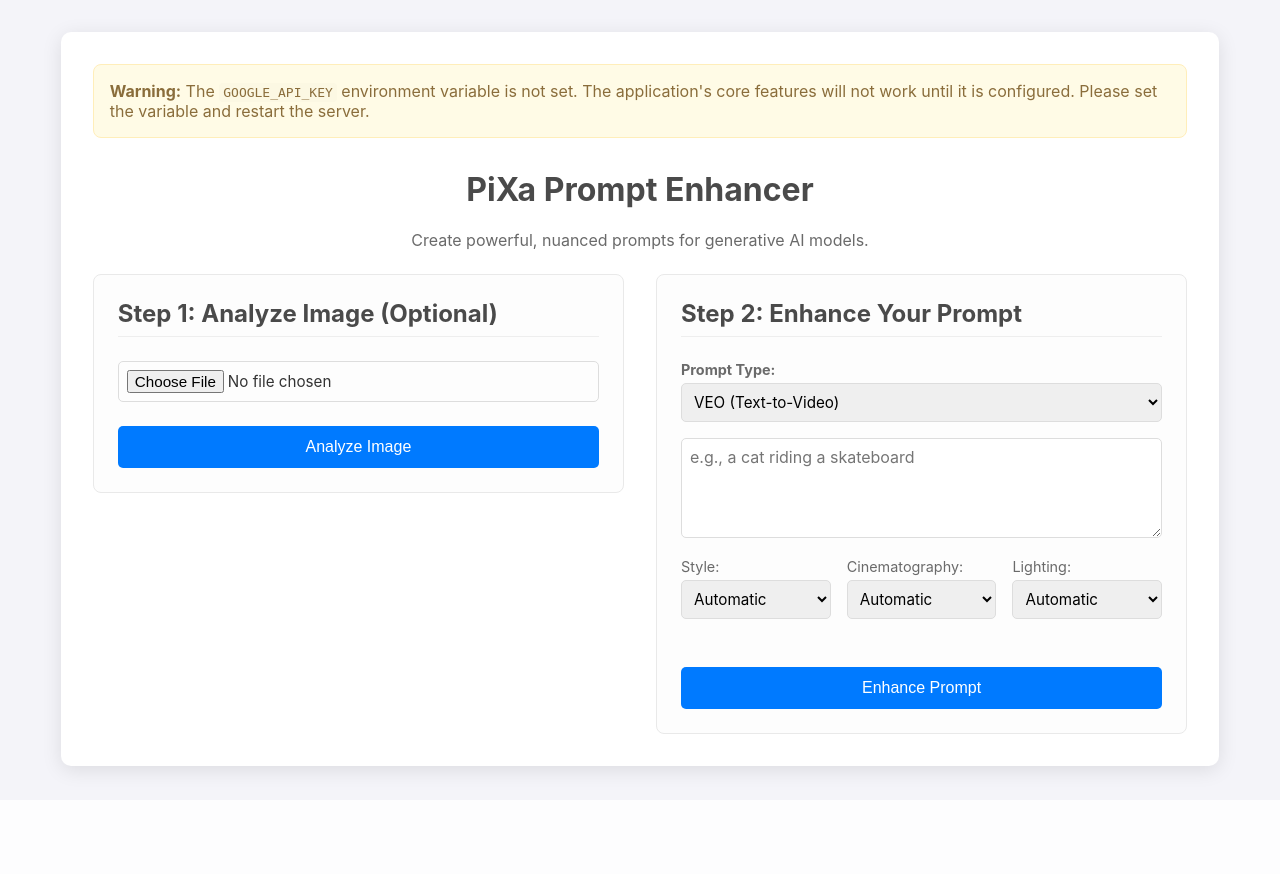
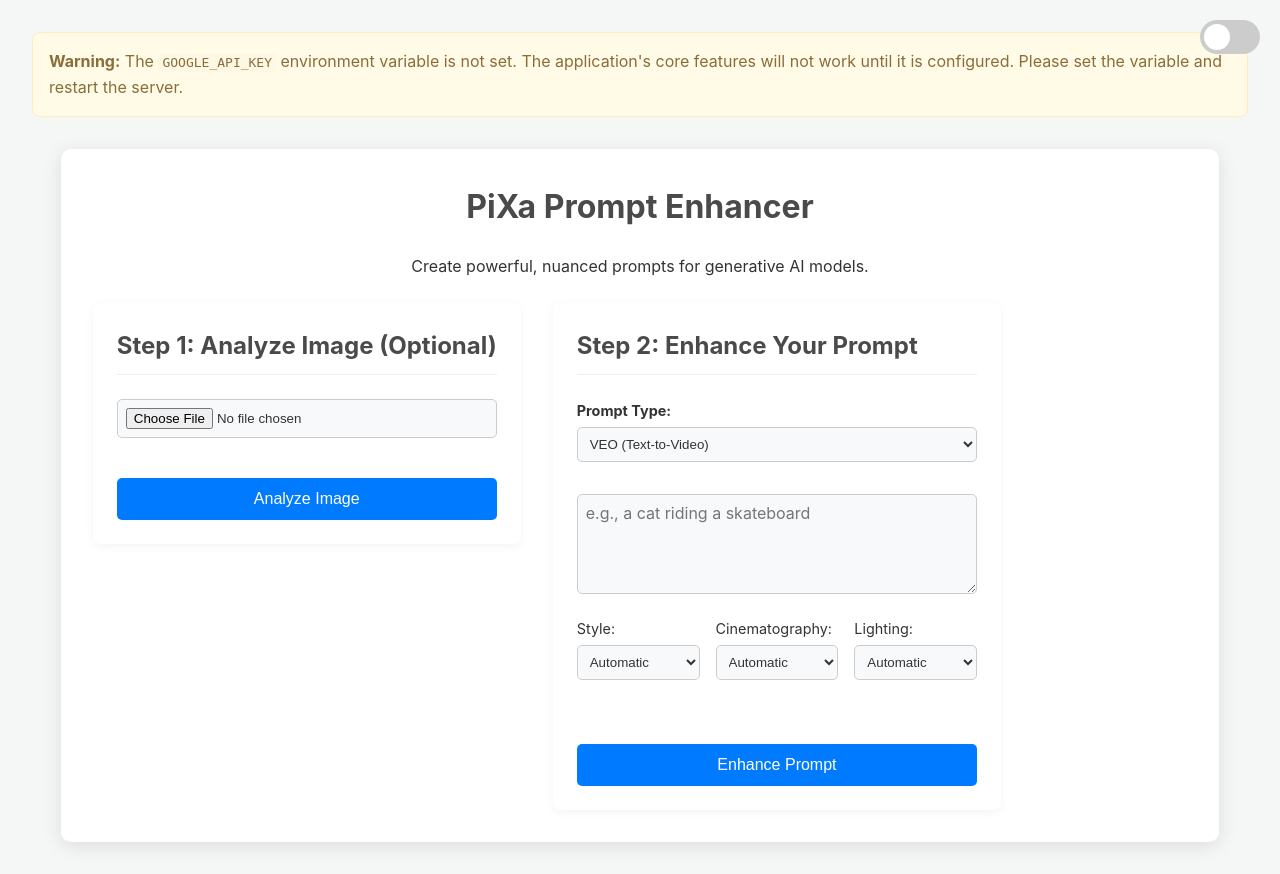
Before and after one commit to VenimK/pixa-prompt-enhancer, a FastAPI app: page / in a window 1280 px wide. Before the commit the page ends 780 px from the top, so only its background shows below. Run offline with FastAPI, Linux system fonts and the light colour scheme.

Commit message:
feat: add dark mode theme with persistent storage and UI improvements

```diff
--- a/app/static/css/styles.css
+++ b/app/static/css/styles.css
@@ -1,14 +1,53 @@
-
 body {
     font-family: -apple-system, BlinkMacSystemFont, "Segoe UI", Roboto, Helvetica, Arial, sans-serif;
-    background-color: #f4f4f9;
-    color: #333;
+    line-height: 1.6;
+    background-color: var(--background-color);
+    color: var(--text-color);
     margin: 0;
+    transition: background-color 0.3s, color 0.3s;
+}
+
+.page-wrapper {
+    position: relative;
     padding: 2rem;
 }
 
+:root {
+    --background-color: #f4f7f6;
+    --text-color: #333;
+    --container-bg: white;
+    --card-bg: #fff;
+    --button-bg: #007bff;
+    --button-text: white;
+    --border-color: #eee;
+    --h1-color: #4a4a4a;
+    --input-bg: #f8f9fa;
+    --input-border: #ccc;
+    --warning-bg: #fffbe6;
+    --warning-text: #8a6d3b;
+    --warning-border: #ffeeba;
+    --warning-code-bg: #fcf8e3;
+}
+
+body.dark-mode {
+    --background-color: #121212;
+    --text-color: #e0e0e0;
+    --container-bg: #1e1e1e;
+    --card-bg: #2c2c2c;
+    --button-bg: #0056b3;
+    --button-text: #e0e0e0;
+    --border-color: #444;
+    --h1-color: #e0e0e0;
+    --input-bg: #333;
+    --input-border: #555;
+    --warning-bg: #2c2a22;
+    --warning-text: #d4b886;
+    --warning-border: #5a4a2e;
+    --warning-code-bg: #3a3830;
+}
+
 .container {
-    background: white;
+    background: var(--container-bg);
     padding: 2rem;
     border-radius: 10px;
     box-shadow: 0 4px 20px rgba(0, 0, 0, 0.1);
@@ -17,38 +56,119 @@ body {
     margin: auto;
 }
 
+.header {
+    text-align: center;
+    margin-bottom: 1rem;
+}
+
+
+.theme-switch-container {
+    position: absolute;
+    top: 20px;
+    right: 20px;
+}
+
+.theme-switch {
+    position: relative;
+    display: inline-block;
+    width: 60px;
+    height: 34px;
+}
+
+/* Hide default HTML checkbox */
+.theme-switch input {
+    opacity: 0;
+    width: 0;
+    height: 0;
+}
+
+/* The slider */
+.slider {
+    position: absolute;
+    cursor: pointer;
+    top: 0;
+    left: 0;
+    right: 0;
+    bottom: 0;
+    background-color: #ccc;
+    -webkit-transition: .4s;
+    transition: .4s;
+}
+
+.slider:before {
+    position: absolute;
+    content: "";
+    height: 26px;
+    width: 26px;
+    left: 4px;
+    bottom: 4px;
+    background-color: white;
+    -webkit-transition: .4s;
+    transition: .4s;
+}
+
+input:checked + .slider {
+    background-color: #2196F3;
+}
+
+input:focus + .slider {
+    box-shadow: 0 0 1px #2196F3;
+}
+
+input:checked + .slider:before {
+    -webkit-transform: translateX(26px);
+    -ms-transform: translateX(26px);
+    transform: translateX(26px);
+}
+
+/* Rounded sliders */
+.slider.round {
+    border-radius: 34px;
+}
+
+.slider.round:before {
+    border-radius: 50%;
+}
+
+.card {
+    background: var(--card-bg);
+    padding: 1.5rem;
+    border-radius: 8px;
+    box-shadow: 0 2px 10px rgba(0, 0, 0, 0.05);
+}
+
 .api-key-warning {
-    background-color: #fffbe6;
-    color: #8a6d3b;
+    background-color: var(--warning-bg);
+    color: var(--warning-text);
     padding: 1rem;
-    border: 1px solid #ffeeba;
+    border: 1px solid var(--warning-border);
     border-radius: 8px;
     margin-bottom: 2rem;
     text-align: left;
 }
 
 .api-key-warning code {
-    background-color: #fcf8e3;
+    background-color: var(--warning-code-bg);
     padding: 2px 4px;
     border-radius: 4px;
 }
 
 h1 {
     margin-top: 0;
-    color: #4a4a4a;
+    color: var(--h1-color);
     text-align: center;
 }
 
 h2 {
     margin-top: 0;
-    border-bottom: 1px solid #eee;
+    border-bottom: 1px solid var(--border-color);
     padding-bottom: 0.5rem;
     margin-bottom: 1.5rem;
-    color: #4a4a4a;
+    color: var(--h1-color);
 }
 
 p {
-    color: #6a6a6a;
+    color: var(--text-color);
     margin-bottom: 1.5rem;
     text-align: center;
 }
@@ -59,24 +179,18 @@ p {
     align-items: flex-start;
 }
 
-.card {
-    flex: 1;
-    background: #fdfdfd;
-    padding: 1.5rem;
-    border-radius: 8px;
-    border: 1px solid #e9e9e9;
-}
-
 textarea {
     width: 100%;
     height: 100px;
     padding: 0.5rem;
-    border: 1px solid #ddd;
+    border: 1px solid var(--input-border);
     border-radius: 5px;
     margin-bottom: 1rem;
     font-family: inherit;
     font-size: 1rem;
     box-sizing: border-box;
+    background-color: var(--input-bg);
+    color: var(--text-color);
 }
 
 .selectors-container {
@@ -96,51 +210,52 @@ textarea {
 
 .selector label {
     margin-bottom: 5px;
-    color: #6a6a6a;
+    color: var(--text-color);
     font-size: 0.9rem;
 }
 
-select, input[type="file"] {
+input[type="file"], input[type="text"], select, textarea {
     width: 100%;
     padding: 0.5rem;
+    margin-bottom: 1rem;
+    border: 1px solid var(--input-border);
     border-radius: 5px;
-    border: 1px solid #ddd;
-    font-family: inherit;
-    font-size: 0.95rem;
     box-sizing: border-box;
+    background-color: var(--input-bg);
+    color: var(--text-color);
 }
 
 button {
-    background-color: #007aff;
-    color: white;
+    background-color: var(--button-bg);
+    color: var(--button-text);
     border: none;
     padding: 0.75rem 1.5rem;
     border-radius: 5px;
+    cursor: pointer;
     font-size: 1rem;
-    cursor: pointer;
-    transition: background-color 0.2s;
+    transition: background-color 0.3s;
     width: 100%;
     margin-top: 0.5rem;
 }
 
 button:hover {
-    background-color: #0056b3;
+    opacity: 0.8;
 }
 
 #result-container {
     margin-top: 2rem;
     text-align: left;
-    background-color: #f9f9f9;
+    background-color: var(--container-bg);
     padding: 1rem;
     border-radius: 5px;
-    border: 1px solid #eee;
+    border: 1px solid var(--border-color);
     display: none; /* Hidden by default */
 }
 
 pre {
     white-space: pre-wrap;
     word-wrap: break-word;
-    color: #333;
+    color: var(--text-color);
     font-size: 0.95rem;
 }
 
@@ -161,7 +276,7 @@ pre {
     max-width: 150px;
     max-height: 150px;
     border-radius: 5px;
-    border: 1px solid #ddd;
+    border: 1px solid var(--border-color);
     object-fit: cover;
 }
 
@@ -189,8 +304,8 @@ pre {
     z-index: 99;
     border: none;
     outline: none;
-    background-color: #007aff;
-    color: white;
+    background-color: var(--button-bg);
+    color: var(--button-text);
     cursor: pointer;
     padding: 15px;
     border-radius: 50%;
--- a/app/static/js/script.js
+++ b/app/static/js/script.js
@@ -1,5 +1,24 @@
+document.addEventListener('DOMContentLoaded', () => {
+    // --- Theme Switcher Logic ---
+    const themeToggle = document.getElementById('checkbox');
 
-document.addEventListener('DOMContentLoaded', () => {
+    function applySavedTheme() {
+        const isDarkMode = localStorage.getItem('darkMode') === 'true';
+        document.body.classList.toggle('dark-mode', isDarkMode);
+        if (themeToggle) {
+            themeToggle.checked = isDarkMode;
+        }
+    }
+
+    if (themeToggle) {
+        themeToggle.addEventListener('change', function() {
+            document.body.classList.toggle('dark-mode');
+            localStorage.setItem('darkMode', this.checked);
+        });
+    }
+
+    applySavedTheme();
+
     // --- Element References ---
     const enhanceButton = document.getElementById('enhance-button');
     const analyzeButton = document.getElementById('analyze-button');
@@ -16,7 +35,8 @@ document.addEventListener('DOMContentLoaded', () => {
     const imageDescriptionText = document.getElementById('image-description-text');
     const scrollToTopBtn = document.getElementById('scroll-to-top-btn');
 
-    // --- Event Listener for Image Analysis ---
+    // --- Event Listeners ---
+    if (analyzeButton) {
         analyzeButton.addEventListener('click', async () => {
             const file = imageUpload.files[0];
             if (!file) {
@@ -26,7 +46,7 @@ document.addEventListener('DOMContentLoaded', () => {
 
             imageResultContainer.style.display = 'flex';
             imageDescriptionText.innerText = 'Analyzing image...';
-        imagePreview.src = URL.createObjectURL(file); // Show preview immediately
+            imagePreview.src = URL.createObjectURL(file);
 
             const formData = new FormData();
             formData.append('image', file);
@@ -47,8 +67,9 @@ document.addEventListener('DOMContentLoaded', () => {
                 imageDescriptionText.innerText = 'Error: ' + error.message;
             }
         });
+    }
 
-    // --- Event Listener for Prompt Enhancement ---
+    if (enhanceButton) {
         enhanceButton.addEventListener('click', async () => {
             const prompt = promptInput.value;
             const promptType = promptTypeSelect.value;
@@ -91,8 +112,9 @@ document.addEventListener('DOMContentLoaded', () => {
                 resultText.innerText = 'Error: ' + error.message;
             }
         });
+    }
 
-    // --- Scroll-to-Top Button Logic ---
+    if (scrollToTopBtn) {
         window.onscroll = () => {
             if (document.body.scrollTop > 20 || document.documentElement.scrollTop > 20) {
                 scrollToTopBtn.style.display = "block";
@@ -102,7 +124,8 @@ document.addEventListener('DOMContentLoaded', () => {
         };
 
         scrollToTopBtn.addEventListener('click', () => {
-        document.body.scrollTop = 0; // For Safari
-        document.documentElement.scrollTop = 0; // For Chrome, Firefox, IE and Opera
+            document.body.scrollTop = 0;
+            document.documentElement.scrollTop = 0;
         });
+    }
 });
--- a/templates/index.html
+++ b/templates/index.html
@@ -8,13 +8,22 @@
     <link rel="stylesheet" href="/static/css/styles.css">
 </head>
 <body>
-    <div class="container">
+    <div class="page-wrapper">
         {% if not api_key_set %}
         <div class="api-key-warning">
             <strong>Warning:</strong> The <code>GOOGLE_API_KEY</code> environment variable is not set. The application's core features will not work until it is configured. Please set the variable and restart the server.
         </div>
         {% endif %}
-        <h1>PiXa Prompt Enhancer</h1>
+        <div class="theme-switch-container">
+        <label class="theme-switch" for="checkbox">
+            <input type="checkbox" id="checkbox" />
+            <div class="slider round"></div>
+        </label>
+    </div>
+    <div class="container">
+        <div class="header">
+            <h1>PiXa Prompt Enhancer</h1>
+        </div>
         <p>Create powerful, nuanced prompts for generative AI models.</p>
         <div class="main-content">
             <div class="card image-card">
@@ -77,12 +86,16 @@
             </div>
         </div>
         <button id="enhance-button">Enhance Prompt</button>
-        <div id="result-container">
-            <h2>Enhanced Prompt:</h2>
+
+        <div id="result-container" style="display: none;">
+            <h2>Enhanced Prompt</h2>
             <pre id="result-text"></pre>
         </div>
     </div>
+
+    <button id="scroll-to-top-btn">&#8679;</button>
+
+    </div> <!-- Closing page-wrapper -->
     <script src="/static/js/script.js"></script>
-    <button id="scroll-to-top-btn" title="Go to top">↑</button>
 </body>
 </html>
```
Lines whose indentation alone changed are shown as unchanged.
